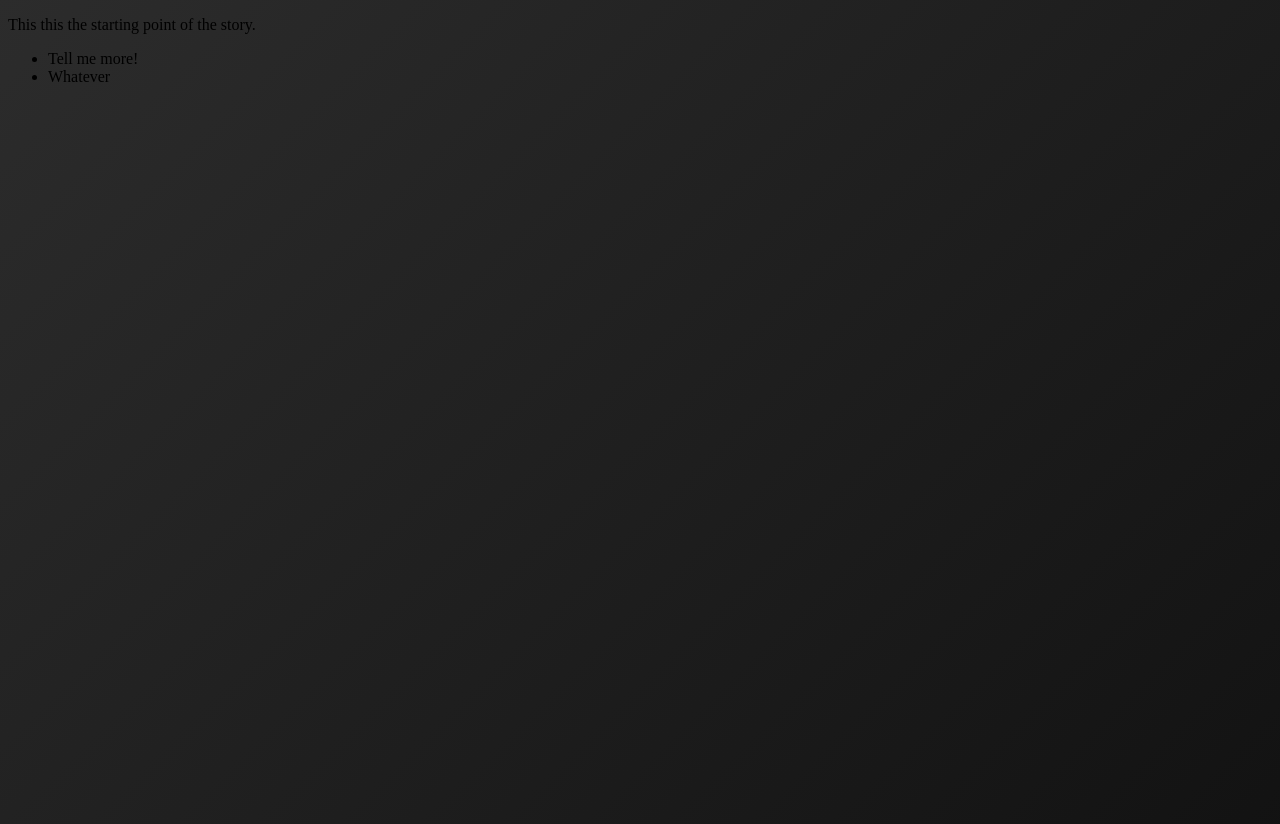
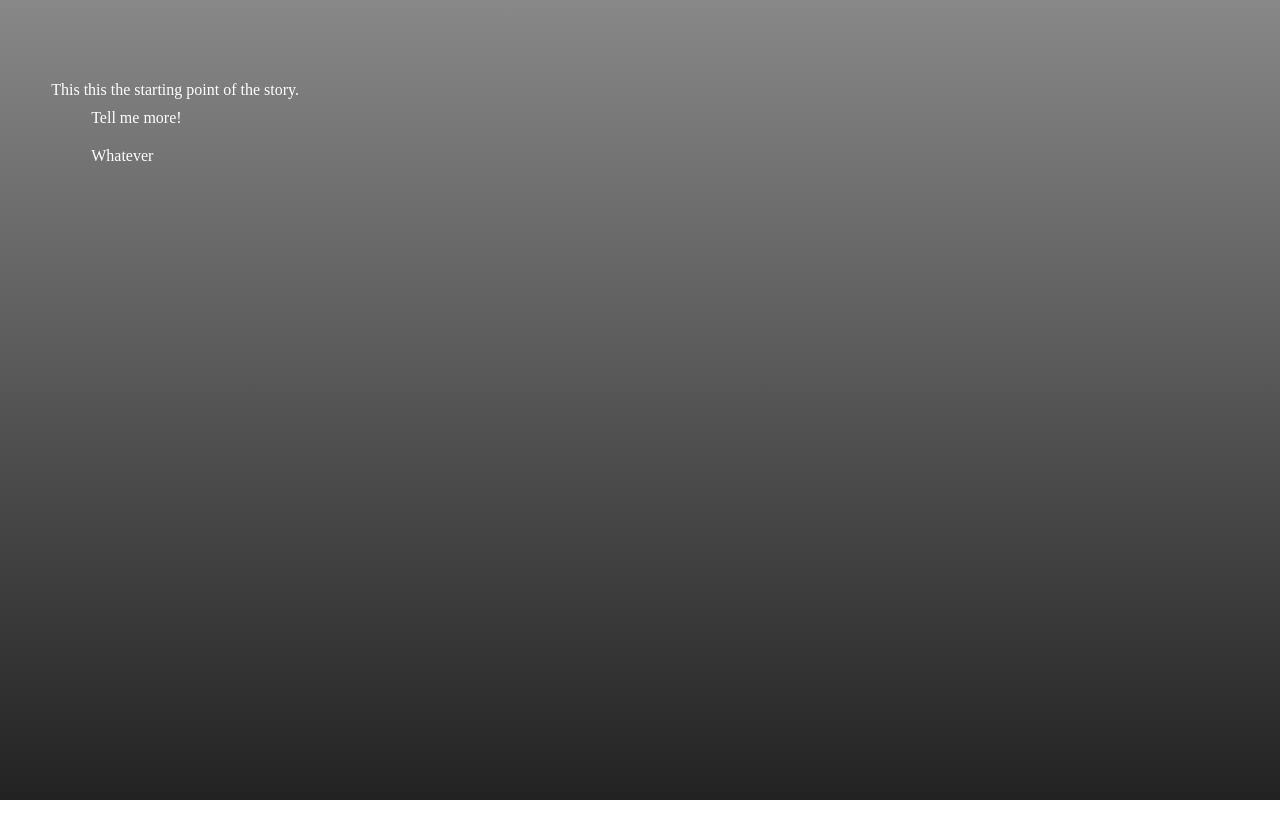
Before and after one commit to IrealCreation/narra, a plain HTML site: page index.html in a window 1280 px wide. After the commit the page ends 800 px from the top, so only its background shows below. Drawn offline with Linux system fonts and the light colour scheme.

Commit message:
Let it float!

```diff
--- a/css/style.css
+++ b/css/style.css
@@ -1,9 +1,10 @@
-body {
+/* Gradient background animation */
+/*body {
 	height: 100vh;
 
 	background: linear-gradient(-45deg, #000, #222, #444, #666);
 	background-size: 400% 400%;
-	animation: gradient 15s ease infinite;
+	animation: gradient 30s ease infinite;
 }
 
 @keyframes gradient {
@@ -16,4 +17,62 @@ body {
 	100% {
 		background-position: 0% 50%;
 	}
+}*/
+
+* {
+	box-sizing:border-box;
+	vertical-align: top;
 }
+
+body {
+	height:100vh;
+	width:100vw;
+	padding:0;
+	margin:0;
+}
+.narra-main {
+	height:100%;
+	width:100%;
+	padding:4%;
+}
+
+p, li {
+	margin: 20px 0;
+}
+ul {
+	list-style: none;
+}
+
+.floating1 {
+    animation-name: floating;
+    animation-duration: 9s;
+    animation-iteration-count: infinite;
+    animation-timing-function: ease-in-out;
+}
+.floating2 {
+    animation-name: floating;
+    animation-duration: 10s;
+    animation-iteration-count: infinite;
+    animation-timing-function: ease-in-out;
+}
+.floating3 {
+    animation-name: floating;
+    animation-duration: 11s;
+    animation-iteration-count: infinite;
+    animation-timing-function: ease-in-out;
+}
+@keyframes floating {
+    from { transform: translate(0,  0px); }
+    5%  { transform: translate(0, 0px); }
+    15%  { transform: translate(0, 4px); }
+    18%  { transform: translate(0, 4px); }
+    28%  { transform: translate(0, -1px); }
+    32%  { transform: translate(0, -1px); }
+    50%  { transform: translate(0, 10px); }
+    53%  { transform: translate(0, 10px); }
+    65%  { transform: translate(0, 6px); }
+    68%  { transform: translate(0, 6px); }
+    80%  { transform: translate(0, 9px); }
+    83%  { transform: translate(0, 9px); }
+    to   { transform: translate(0, -0px); }
+}
--- a/js/narra.js
+++ b/js/narra.js
@@ -29,9 +29,14 @@ Narra.Story = class {
         this.parent.append(this.display);
 
         var color = (this.content.configuration["text-color"]  == null ? "black" : this.content.configuration["text-color"]);
+        var backgroundTop = (this.content.configuration["background-color-top"]  == null ? "black" : this.content.configuration["background-color-top"]);
+        var backgroundBottom = (this.content.configuration["background-color-bottom"]  == null ? "black" : this.content.configuration["background-color-bottom"]);
+        var background = "-webkit-linear-gradient(90deg, " + backgroundBottom + " 0%, " + backgroundTop + " 100%)";
+        console.log("background : " + background);
 
         this.display.css({
-            color:color
+            "color":color,
+            "background":background
         });
 
         //TODO: setup the basic configuration
@@ -47,6 +52,7 @@ Narra.Story = class {
 
         var sequenceDOM = createDOM("div", "sequence");
         var textDOM = createDOM("p", "text", sequence.text);
+        this.makeItFloat(textDOM);
         var choicesDOM = createDOM("ul", "choices");
         this.display.append(sequenceDOM);
         sequenceDOM.append(textDOM, choicesDOM);
@@ -65,4 +71,10 @@ Narra.Story = class {
             });
         }
     }
+
+    makeItFloat(DOM) {
+        var random = Math.ceil(Math.random() * 3);
+        var className = "floating" + random;
+        DOM.addClass(className);
+    }
 }
--- a/stories/example.json
+++ b/stories/example.json
@@ -1,6 +1,9 @@
 {
 	"configuration": {
-		"start": "sequence_0"
+		"start": "sequence_0",
+		"text-color": "white",
+		"background-color-bottom": "#222",
+		"background-color-top": "#888"
 	},
 
 	"sequence_0": {
```
Also changed, not shown: 1 other file.
